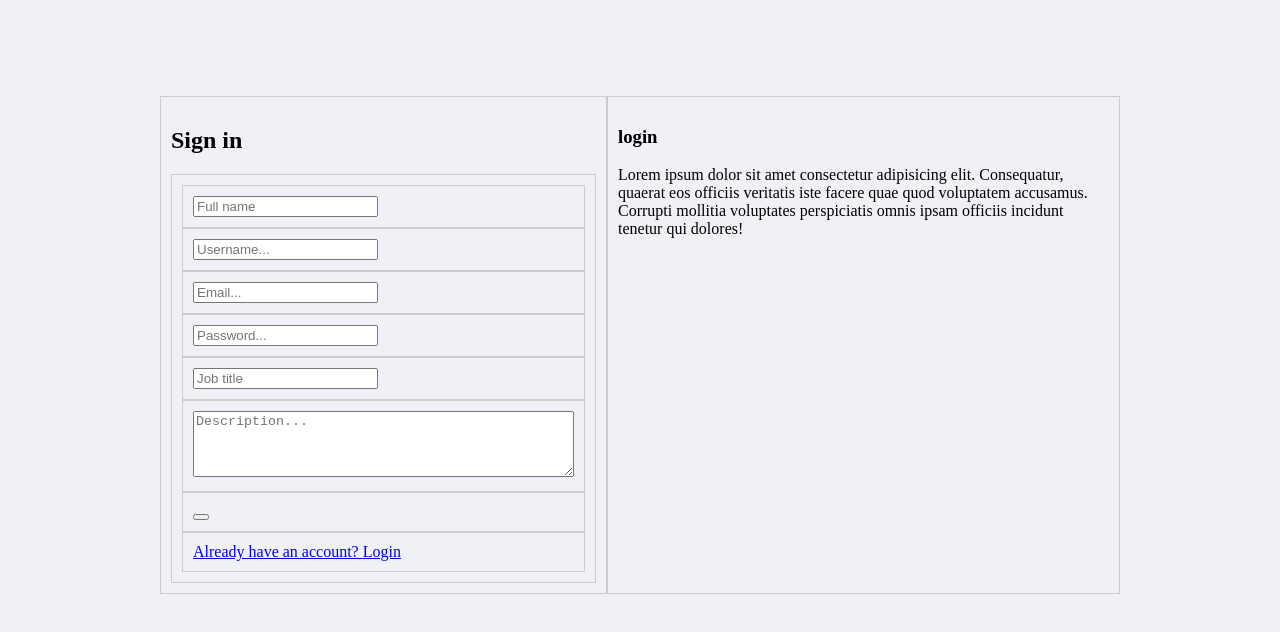
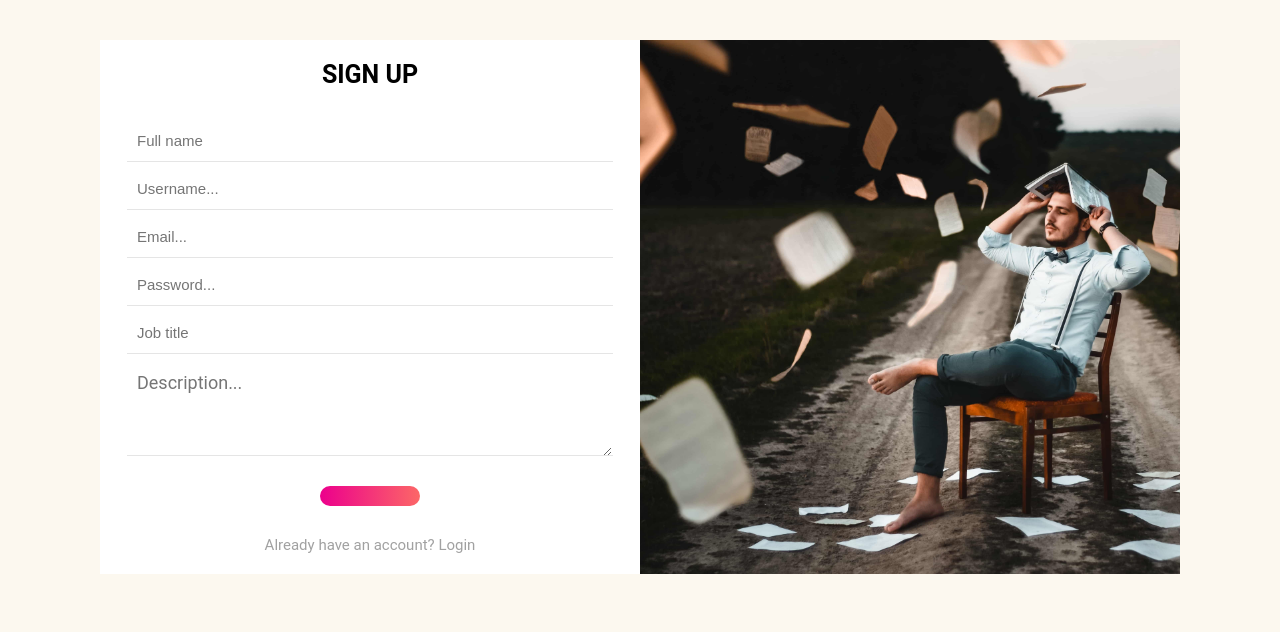
Before and after one commit to banobepascal/teamwork, a plain HTML site: page ui/login.html in a window 1280 px wide. Drawn offline with Linux system fonts and the light colour scheme.

Commit message:
styling signin and sign up forms

```diff
--- a/ui/login.html
+++ b/ui/login.html
@@ -5,33 +5,31 @@
     <meta name="viewport" content="width=device-width, initial-scale=1.0" />
     <meta http-equiv="X-UA-Compatible" content="ie=edge" />
     <title>Teamwork</title>
-    <link rel="stylesheet" href="style.css">
+    <link rel="stylesheet" href="signin.css" />
   </head>
   <style>
     .form-container1 {
       display: flex;
-        padding: 6rem 10rem;
-      }
-
-  .form-container1 div{
-      border: 1px #ccc solid;
-      padding: 10px;
+      padding: 4rem 10rem;
+      box-sizing: border-box;
     }
 
     .signin-box1 {
       flex: 1;
+      background: #fff;
     }
     .signin-box2 {
-    flex: 1.3;
+      flex: 1;
+      background: url(img/bg-2.jpg);
+      background-size: cover;
     }
-
   </style>
   <body>
     <div class="form-container1">
       <div class="signin-box1">
-        <h2>Sign in</h2>
-        <div id="signup-div">
         <form action="">
+          <h2>SIGN UP</h2>
+
           <div class="input-group">
             <i class="fas fa-user"></i>
             <input type="text" placeholder="Full name" required />
@@ -66,8 +64,8 @@
               rows="4"
               cols="45"
               required
-                    ></textarea
-                    ><br />
+            ></textarea>
+            <span class="bar"></span>
           </div>
           <div class="input-group">
             <button>
@@ -79,15 +77,8 @@
           </div>
         </form>
       </div>
-      </div>
       <div class="signin-box2">
-        <h3>login</h3>
-        <p>
-          Lorem ipsum dolor sit amet consectetur adipisicing elit. Consequatur,
-          quaerat eos officiis veritatis iste facere quae quod voluptatem
-          accusamus. Corrupti mollitia voluptates perspiciatis omnis ipsam
-          officiis incidunt tenetur qui dolores!
-        </p>
+        <!-- <img src="img/bg-2.jpg" alt=""> -->
       </div>
     </div>
   </body>
--- a/ui/signin.css
+++ b/ui/signin.css
@@ -10,7 +10,7 @@ html {
 }
 
 body {
-    background: rgba(218, 34, 255, 0.1);
+    background: #fcf8ef;
 }
 
 #wrapper {
@@ -55,11 +55,17 @@ body {
 }
 
 form {
-    transform: translateX(10rem);
+    /* transform: translateX(10rem); */
     padding: 2rem 0;
     background: #fff;
-    border-radius: 1rem;
-    box-shadow: 0 1px 1.5rem rgba(0,0,0,.1);
+    /* border-radius: 1rem; */
+    /* box-shadow: 0 1px 1.5rem rgba(0,0,0,.1); */
+}
+
+form h2 {
+    font-size: 2.5rem;
+    text-align: center;
+    padding-bottom: 1em;
 }
 
 .input-group {
@@ -73,11 +79,11 @@ form {
 .input-group input {
     position: relative;
     width: 100%;
-    padding: 1rem 0;
+    padding: 1.3rem 0;
     margin-top: .5rem;
     border: none;
     outline: none;
-    font-size: 1.8rem;
+    font-size: 1.5rem;
     color: #000;
 }
 
```
Also changed, not shown: ui/signup.html (+1 -7 lines), ui/img/bg-2.jpg (added). Lines whose indentation alone changed are shown as unchanged.
